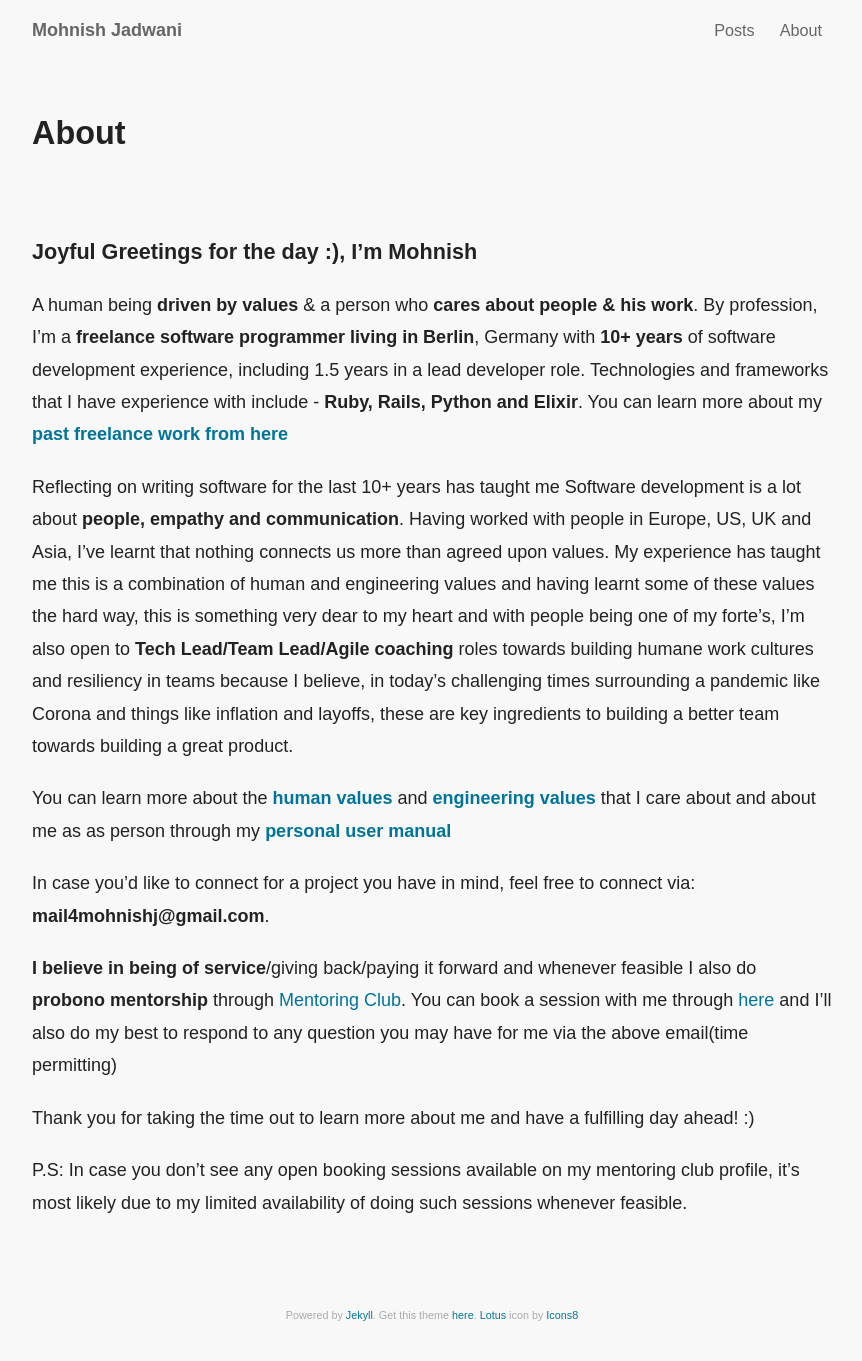
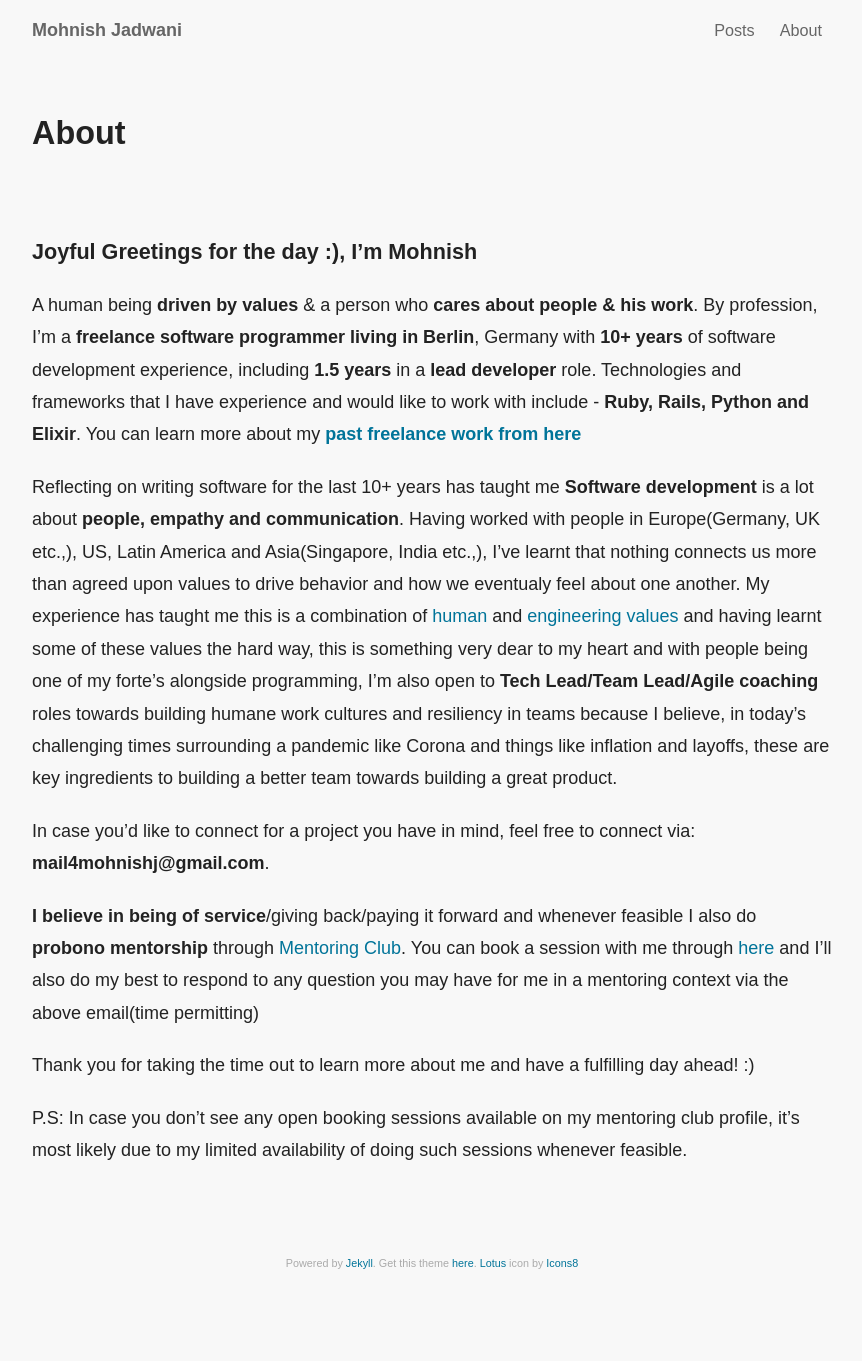
Before and after one commit to boddhisattva/website, a Jekyll site: the page built from about/index.md, in a window 1280 px wide. Shown: the whole page, without its empty margins (208-1070 px from the left). Built offline with Jekyll 4.4.1, drawn with Linux system fonts in a browser that asks for light colours; after the commit the page ends 1309 px from its top, so only the background shows below that.

Commit message:
About me updated

```diff
--- a/about/index.md
+++ b/about/index.md
@@ -6,16 +6,14 @@ date:  2014-11-19 21:50:53
 
 ##### Joyful Greetings for the day :), I'm Mohnish
 
-A human being **driven by values** & a person who **cares about people & his work**. By profession, I'm a **freelance software programmer living in Berlin**, Germany with **10+ years** of software development experience, including 1.5 years in a lead developer role. Technologies and frameworks that I have experience with include - **Ruby, Rails, Python and Elixir**. You can learn more about my **[past freelance work from here](https://www.linkedin.com/in/mohnish-jadwani-9a924619/)**
+A human being **driven by values** & a person who **cares about people & his work**. By profession, I'm a **freelance software programmer living in Berlin**, Germany with **10+ years** of software development experience, including **1.5 years** in a **lead developer** role. Technologies and frameworks that I have experience and would like to work with include - **Ruby, Rails, Python and Elixir**. You can learn more about my **[past freelance work from here](https://www.linkedin.com/in/mohnish-jadwani-9a924619/)**
 
-Reflecting on writing software for the last 10+ years has taught me Software development is a lot about **people, empathy and communication**. Having worked with people in Europe, US, UK and Asia, I've learnt that nothing connects us more than agreed upon values. My experience has taught me this is a combination of human and engineering values and having learnt some of these values the hard way, this is something very dear to my heart and with people being one of my forte's, I'm also open to **Tech Lead/Team Lead/Agile coaching** roles towards building humane work cultures and resiliency in teams because I believe, in today's challenging times surrounding a pandemic like Corona and things like inflation and layoffs, these are key ingredients to building a better team towards building a great product.
+Reflecting on writing software for the last 10+ years has taught me **Software development** is a lot about **people, empathy and communication**. Having worked with people in Europe(Germany, UK etc.,), US, Latin America and Asia(Singapore, India etc.,), I've learnt that nothing connects us more than agreed upon values to drive behavior and how we eventualy feel about one another. My experience has taught me this is a combination of [human](https://www.notion.so/sadhakforlife/Personal-User-Manual-Mohnish-628423c4dbd14e188a8ae7474e689f54#0c61c76018c4467baa23b3d6b7d660ea) and [engineering values](https://www.notion.so/sadhakforlife/Personal-User-Manual-Mohnish-628423c4dbd14e188a8ae7474e689f54#c62ad0739e444eb7b414075aa8805e70) and having learnt some of these values the hard way, this is something very dear to my heart and with people being one of my forte's alongside programming, I'm also open to **Tech Lead/Team Lead/Agile coaching** roles towards building humane work cultures and resiliency in teams because I believe, in today's challenging times surrounding a pandemic like Corona and things like inflation and layoffs, these are key ingredients to building a better team towards building a great product.
 
-
- You can learn more about the **[human values](https://www.notion.so/sadhakforlife/Personal-User-Manual-Mohnish-628423c4dbd14e188a8ae7474e689f54#0c61c76018c4467baa23b3d6b7d660ea)** and **[engineering values](https://www.notion.so/sadhakforlife/Personal-User-Manual-Mohnish-628423c4dbd14e188a8ae7474e689f54#c62ad0739e444eb7b414075aa8805e70)** that I care about and about me as as person through my **[personal user manual](http://bit.ly/personal_user_manual_mohnishgj)**
 
 In case you'd like to connect for a project you have in mind, feel free to connect via: **mail4mohnishj@gmail.com**.
 
-**I believe in being of service**/giving back/paying it forward and whenever feasible I also do **probono mentorship** through [Mentoring Club](https://www.mentoring-club.com/). You can book a session with me through [here](https://www.mentoring-club.com/the-mentors/mohnish-gemini-jadwani) and I'll also do my best to respond to any question you may have for me via the above email(time permitting)
+**I believe in being of service**/giving back/paying it forward and whenever feasible I also do **probono mentorship** through [Mentoring Club](https://www.mentoring-club.com/). You can book a session with me through [here](https://www.mentoring-club.com/the-mentors/mohnish-gemini-jadwani) and I'll also do my best to respond to any question you may have for me in a mentoring context via the above email(time permitting)
 
 Thank you for taking the time out to learn more about me and have a fulfilling day ahead! :)
 
```
